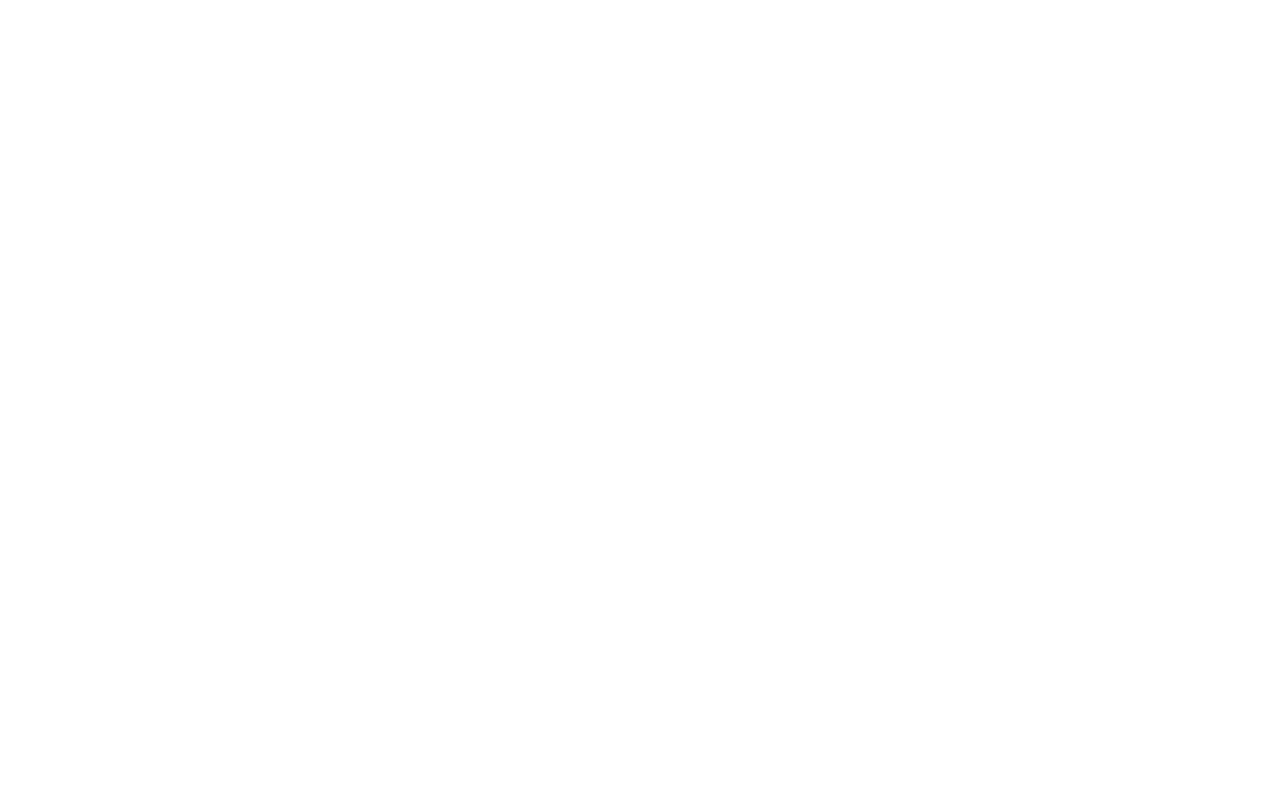
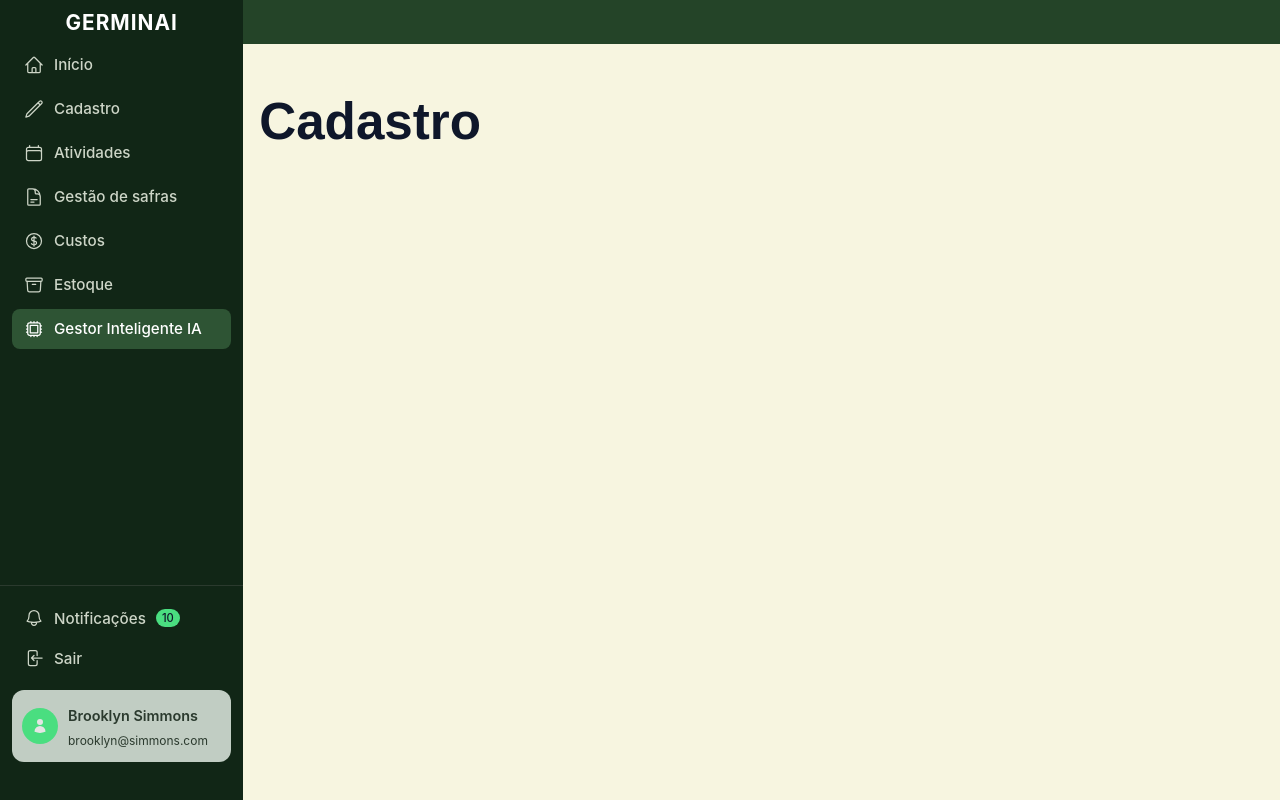
Before and after one commit to josedurigon/Repo-Germinai-react, a React (Vite) app: page /application/Cadastro in a window 1280 px wide. Before the commit this address had no page. Built offline with nearby package versions, Linux system fonts and the light colour scheme.

Commit message:
Implementação de todas as paginas do Sidebar e ajuste nas rotas

```diff
--- a/src/App.tsx
+++ b/src/App.tsx
@@ -1,39 +1,8 @@
-import './App.css';
-import AppRoutes from './routes/Routes';
-import { useState } from 'react'
-import { Route, Routes, Link } from 'react-router-dom'
-
-import reactLogo from './assets/react.svg'
-import viteLogo from '/vite.svg'
 import './App.css'
-import Login from './pages/auth/Login'
-import AppLayout from './layouts/AppLayout'
-import ProtectedRoute from './routes/ProtectedRoute'
-import UserRegister from './pages/user/CreateUser'
-import UserList from './pages/user/ListUsers'
-import PrevisaoPreco from './pages/gestorInteligente/PrevisaoPreco'
-
+import AppRoutes from './routes/Routes'
 
 function App() {
-  return (
-
-        <>
-      <Routes>
-        <Route path="/login" element={<Login/>}/>
-        <Route path="/previsao-preco" element={<PrevisaoPreco/>}/>
-
-        <Route element={<ProtectedRoute />}>
-          <Route path="/application" element={<AppLayout/>}>
-            <Route path="home" element={<h1>Home</h1>}/>
-            <Route path="user" element={<UserRegister/>}/>
-            <Route path="users" element={<UserList/>}/>
-            <Route path="reports" element={<h1>Reports</h1>}/>
-          </Route>
-        </Route>
-
-      </Routes>
-    </>
-  )
+  return <AppRoutes />
 }
 
 export default App
--- a/src/components/Navegation/Sidebar.tsx
+++ b/src/components/Navegation/Sidebar.tsx
@@ -1,3 +1,4 @@
+import { useNavigate } from "react-router-dom";
 import React, { useState } from "react";
 
 import {
@@ -62,60 +63,79 @@
 // Componente principal da barra lateral
 const BarraLateral: React.FC = () => {
   const [linkAtivo, setLinkAtivo] = useState<string>("Gestor Inteligente IA");
+  const navigate = useNavigate();
 
   return (
     <>
-
     <aside className="barra-lateral">
       <div className="cabecalho-barra">
         <h2>GERMINAI</h2>
       </div>
-
 
       <nav className="navegacao-barra">
         <BotaoNavegacao
           icone={HiOutlineHome}
           texto="Início"
           ativo={linkAtivo === "Início"}
-          aoClicar={() => setLinkAtivo("Início")}
+          aoClicar={() => {
+            setLinkAtivo("Início");
+            navigate("/application/Inicio");
+          }}
         />
         <BotaoNavegacao
           icone={HiOutlinePencil}
           texto="Cadastro"
           ativo={linkAtivo === "Cadastro"}
-          aoClicar={() => setLinkAtivo("Cadastro")}
+          aoClicar={() => {
+            setLinkAtivo("Cadastro");
+            navigate("/application/Cadastro");
+          }}
         />
         <BotaoNavegacao
           icone={HiOutlineCalendar}
           texto="Atividades"
           ativo={linkAtivo === "Atividades"}
-          aoClicar={() => setLinkAtivo("Atividades")}
+          aoClicar={() => {
+            setLinkAtivo("Atividades");
+            navigate("/application/atividades");
+          }}
         />
         <BotaoNavegacao
           icone={HiOutlineDocumentText}
           texto="Gestão de safras"
           ativo={linkAtivo === "Gestão de safras"}
-          aoClicar={() => setLinkAtivo("Gestão de safras")}
+          aoClicar={() => {
+            setLinkAtivo("Gestão de safras");
+            navigate("/application/gestao-safras");
+          }}
         />
         <BotaoNavegacao
           icone={HiOutlineCurrencyDollar}
           texto="Custos"
           ativo={linkAtivo === "Custos"}
-          aoClicar={() => setLinkAtivo("Custos")}
+          aoClicar={() => {
+            setLinkAtivo("Custos");
+            navigate("/application/custos");
+          }}
         />
         <BotaoNavegacao
           icone={HiOutlineArchiveBox}
           texto="Estoque"
           ativo={linkAtivo === "Estoque"}
-          aoClicar={() => setLinkAtivo("Estoque")}
+          aoClicar={() => {
+            setLinkAtivo("Estoque");
+            navigate("/application/estoque");
+          }}
         />
         <BotaoNavegacao
           icone={HiOutlineCpuChip}
           texto="Gestor Inteligente IA"
           ativo={linkAtivo === "Gestor Inteligente IA"}
-          aoClicar={() => setLinkAtivo("Gestor Inteligente IA")}
+          aoClicar={() => {
+            setLinkAtivo("Gestor Inteligente IA");
+            navigate("/application/Previsao-preco");
+          }}
         />
-
       </nav>
 
       <div className="rodape-barra">
@@ -125,7 +145,10 @@
             texto="Notificações"
             contador={10}
             ativo={linkAtivo === "Notificações"}
-            aoClicar={() => setLinkAtivo("Notificações")}
+            aoClicar={() => {
+              setLinkAtivo("Notificações");
+              navigate("/application/notificacoes");
+            }}
           />
           <BotaoNavegacao
             icone={HiOutlineArrowLeftOnRectangle}
@@ -140,4 +163,5 @@
   );
 };
 
+
 export default BarraLateral;
--- /dev/null
+++ b/src/pages/atividades/Atividades.tsx
@@ -0,0 +1,7 @@
+import React from 'react';
+
+const Atividades: React.FC = () => {
+  return <h1>Atividades</h1>;
+};
+
+export default Atividades;
--- /dev/null
+++ b/src/pages/cadastro/Cadastro.tsx
@@ -0,0 +1,7 @@
+import React from 'react';
+
+const Cadastro: React.FC = () => {
+  return <h1>Cadastro</h1>;
+};
+
+export default Cadastro;
--- /dev/null
+++ b/src/pages/custos/Custos.tsx
@@ -0,0 +1,7 @@
+import React from 'react';
+
+const Custos: React.FC = () => {
+  return <h1>Custos</h1>;
+};
+
+export default Custos;
--- /dev/null
+++ b/src/pages/estoque/Estoque.tsx
@@ -0,0 +1,7 @@
+import React from 'react';
+
+const Estoque: React.FC = () => {
+  return <h1>Estoque</h1>;
+};
+
+export default Estoque;
--- /dev/null
+++ b/src/pages/gestaoSafras/GestaoSafras.tsx
@@ -0,0 +1,7 @@
+import React from 'react';
+
+const GestaoSafras: React.FC = () => {
+  return <h1>Gestão de Safras</h1>;
+};
+
+export default GestaoSafras;
--- /dev/null
+++ b/src/pages/inicio/Inicio.tsx
@@ -0,0 +1,7 @@
+import React from 'react';
+
+const Inicio: React.FC = () => {
+  return <h1>Inicio</h1>;
+};
+
+export default Inicio;
--- /dev/null
+++ b/src/pages/notificacoes/Notificacoes.tsx
@@ -0,0 +1,7 @@
+import React from 'react';
+
+const Notificacoes: React.FC = () => {
+  return <h1>Notificações</h1>;
+};
+
+export default Notificacoes;
--- a/src/routes/Routes.tsx
+++ b/src/routes/Routes.tsx
@@ -1,6 +1,7 @@
 import React from 'react';
 import { Route, Routes } from 'react-router-dom';
 
+// Páginas principais
 import Login from '../pages/auth/Login';
 import Homepage from '../pages/auth/Homepage';
 import UserRegister from '../pages/user/CreateUser';
@@ -8,31 +9,47 @@
 import AppLayout from '../layouts/AppLayout';
 import ProtectedRoute from './ProtectedRoute';
 import AboutUs from '../components/AboutUs/AboutUs';
+
+// Páginas específicas
 import PrevisaoPreco from '../pages/gestorInteligente/PrevisaoPreco';
-
+import Cadastro from '../pages/cadastro/Cadastro';
+import Atividades from '../pages/atividades/Atividades';
+import GestaoSafras from '../pages/gestaoSafras/GestaoSafras';
+import Custos from '../pages/custos/Custos';
+import Estoque from '../pages/estoque/Estoque';
+import Notificacoes from '../pages/notificacoes/Notificacoes';
+import Inicio from '../pages/inicio/inicio';
 
 const AppRoutes: React.FC = () => {
   return (
     <Routes>
 
+      {/* Rotas públicas */}
       <Route path="/" element={<Homepage />} />
-      <Route path='/sobre-nos' element={<AboutUs />} />
+      <Route path="home" element={<Homepage />} />
+      <Route path="/sobre-nos" element={<AboutUs />} />
       <Route path="/login" element={<Login />} />
 
-
+      {/* Rotas protegidas */}
       <Route element={<ProtectedRoute />}>
         <Route path="/application" element={<AppLayout />}>
-          <Route path="home" element={<h1>Home</h1>} />
           <Route path="user" element={<UserRegister />} />
           <Route path="users" element={<UserList />} />
           <Route path="reports" element={<h1>Reports</h1>} />
-          <Route path="previsao-preco" element={<PrevisaoPreco />} />
+          <Route path="inicio" element={<Inicio />} />
+          <Route path="cadastro" element={<Cadastro />} />
+          <Route path="atividades" element={<Atividades />} />
+          <Route path="gestao-safras" element={<GestaoSafras />} />
+          <Route path="custos" element={<Custos />} />
+          <Route path="estoque" element={<Estoque />} />
+         <Route path="previsao-preco" element={<PrevisaoPreco />} />
+          <Route path="notificacoes" element={<Notificacoes />} />
 
         </Route>
       </Route>
 
+      {/* Rota de erro */}
       <Route path="*" element={<h1>Página Não Encontrada (404)</h1>} />
-
     </Routes>
   );
 };
```
